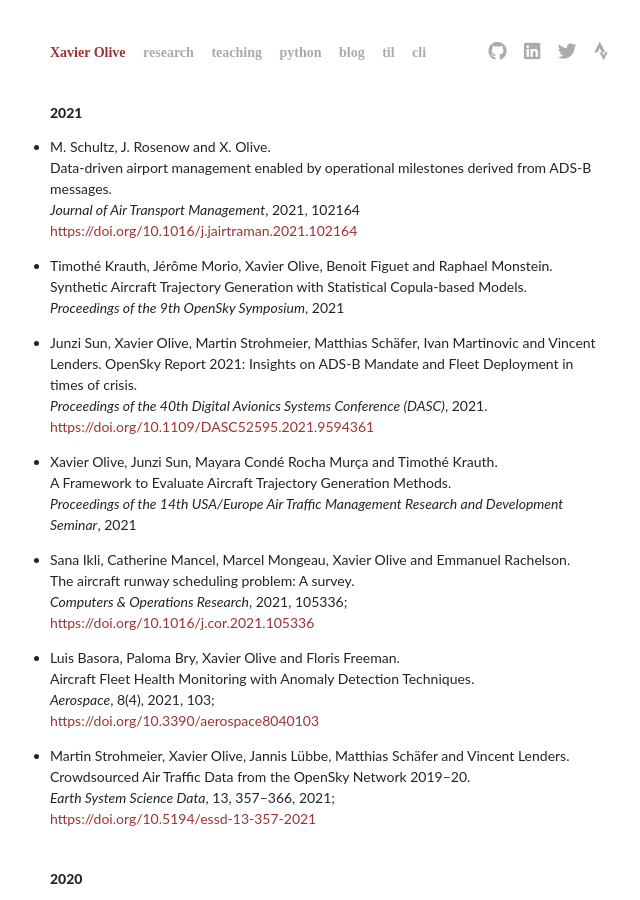
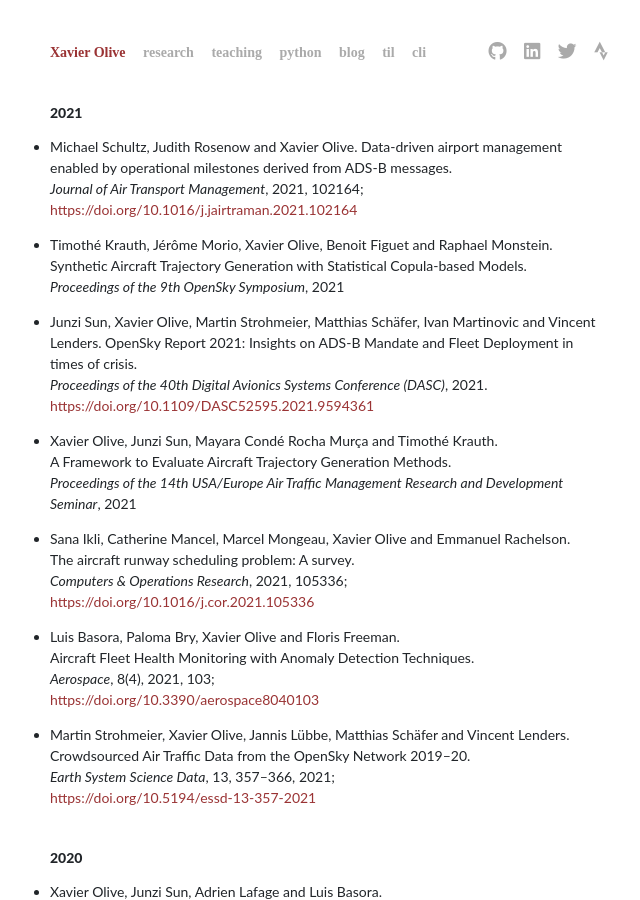
Before and after one commit to xoolive/xoolive.github.io, a Jekyll site: the page built from _pages/publications.md, in a window 1280 px wide and 900 px high. Shown: the whole window, without its empty margins (311-951 px from the left). Built offline with Jekyll 4.4.1, drawn with Linux system fonts in a browser that asks for light colours; nearby versions of some CDN libraries; some web fonts are replaced; a script that is not in the unit is left out.

Commit message:
add publication

```diff
--- a/_pages/publications.md
+++ b/_pages/publications.md
@@ -6,9 +6,9 @@
 
 ## 2021
 
-- M. Schultz, J. Rosenow and X. Olive.
+- Michael Schultz, Judith Rosenow and Xavier Olive.
   Data-driven airport management enabled by operational milestones derived from ADS-B messages.
-  _Journal of Air Transport Management_, 2021, 102164
+  _Journal of Air Transport Management_, 2021, 102164;
   [https://doi.org/10.1016/j.jairtraman.2021.102164](https://doi.org/10.1016/j.jairtraman.2021.102164)
 
 - Timothé Krauth, Jérôme Morio, Xavier Olive, Benoit Figuet and Raphael Monstein.
```
